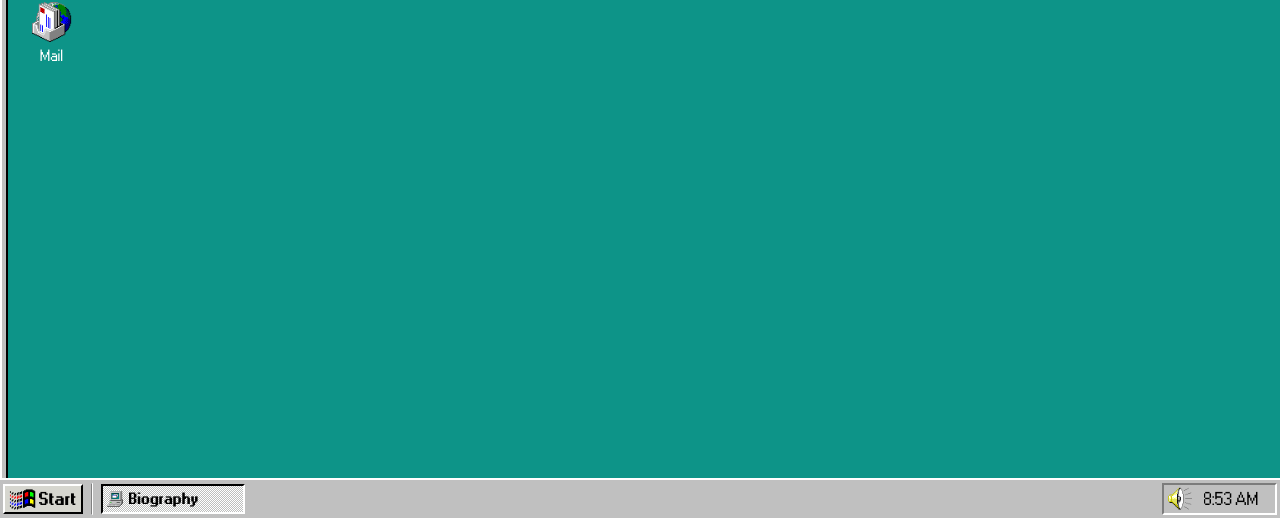
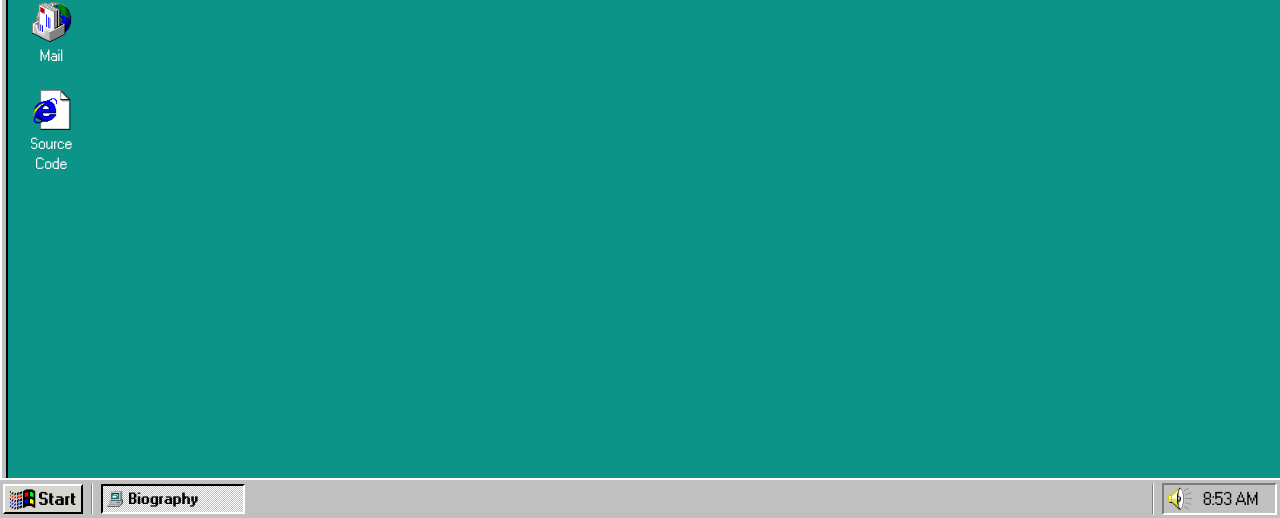
Before and after one commit to premkumar5012002/windows-98-portfolio, a Next.js app: page / in a window 1280 px wide. Shown: the part 282-800 px from the top of the page. Built offline with nearby package versions, Linux system fonts and the light colour scheme; some icons are missing.

Commit message:
Added Source code icon to desktop & fixed taskbar layout issue.

```diff
--- a/src/components/DesktopView/index.tsx
+++ b/src/components/DesktopView/index.tsx
@@ -12,6 +12,7 @@
 import { Resume } from "../Apps/Resume";
 import { Projects } from "../Apps/Projects";
 import { Mail } from "../Apps/Mail";
+import Link from "next/link";
 
 export const DesktopView = () => {
   const { openedWindows, openWindow } = useWindowStore();
@@ -23,7 +24,8 @@
       {
         label: "Biography",
         imageSrc: "/icons/computer.png",
-        onDoubleClick: () => {
+        altImage: "Computer",
+        onOpen: () => {
           openWindow({
             id: "biography",
             title: "Biography",
@@ -39,7 +41,8 @@
       {
         label: "Résumé",
         imageSrc: "/icons/document.png",
-        onDoubleClick: () => {
+        altImage: "Document",
+        onOpen: () => {
           openWindow({
             id: "résumé",
             title: "Résumé",
@@ -55,7 +58,8 @@
       {
         label: "Projects",
         imageSrc: "/icons/briefcase.png",
-        onDoubleClick: () => {
+        altImage: "Briefcase",
+        onOpen: () => {
           openWindow({
             id: "projects",
             title: "Projects",
@@ -71,7 +75,8 @@
       {
         label: "Mail",
         imageSrc: "/icons/mail.png",
-        onDoubleClick: () => {
+        altImage: "Mail",
+        onOpen: () => {
           openWindow({
             id: "mail",
             title: "Mail",
@@ -92,6 +97,12 @@
       {ICONS.map((desktopIcon) => (
         <DesktopItem key={desktopIcon.label} {...desktopIcon} />
       ))}
+      <DesktopItemLink
+        label="Source Code"
+        imageSrc="/icons/internet.png"
+        altImage="Internet"
+        href="https://github.com/premkumar5012002/portfolio"
+      />
     </div>
   );
 };
@@ -99,15 +110,17 @@
 const DesktopItem: FC<{
   label: string;
   imageSrc: string;
-  onDoubleClick?: () => void;
-}> = ({ label, imageSrc, onDoubleClick }) => {
+  altImage: string;
+  onOpen?: () => void;
+}> = ({ label, imageSrc, altImage, onOpen }) => {
   return (
     <button
-      className="group flex w-16 flex-col items-center gap-1 text-sm text-white"
-      onDoubleClick={onDoubleClick}
+      className="group flex w-16 flex-col items-center gap-1 text-center text-sm text-white"
+      onTouchStart={onOpen}
+      onDoubleClick={onOpen}
     >
       <div className="group-focus:brightness-[30%] group-focus:contrast-[0.9] group-focus:grayscale group-focus:-hue-rotate-180 group-focus:saturate-[400%] group-focus:sepia group-focus:filter">
-        <Image priority src={imageSrc} width={40} height={40} alt={label} />
+        <Image priority src={imageSrc} width={40} height={40} alt={altImage} />
       </div>
       <span className="group-focus:bg-accent group-focus:outline-dotted group-focus:outline-1">
         {label}
@@ -115,3 +128,29 @@
     </button>
   );
 };
+
+const DesktopItemLink: FC<{
+  label: string;
+  imageSrc: string;
+  altImage: string;
+  href: string;
+}> = ({ label, imageSrc, altImage, href }) => {
+  const onOpen = () => {
+    open(href, "_blank");
+  };
+
+  return (
+    <button
+      onTouchStart={onOpen}
+      onDoubleClick={onOpen}
+      className="group flex w-16 flex-col items-center justify-center gap-1 text-center text-sm text-white"
+    >
+      <div className="group-focus:brightness-[30%] group-focus:contrast-[0.9] group-focus:grayscale group-focus:-hue-rotate-180 group-focus:saturate-[400%] group-focus:sepia group-focus:filter">
+        <Image priority src={imageSrc} width={40} height={40} alt={altImage} />
+      </div>
+      <span className="group-focus:bg-accent group-focus:outline-dotted group-focus:outline-1">
+        {label}
+      </span>
+    </button>
+  );
+};
--- a/src/components/TaskBar/index.tsx
+++ b/src/components/TaskBar/index.tsx
@@ -16,6 +16,7 @@
       <StartMenuButton />
       <div className="h-full border border-l-[#808080] border-r-white" />
       <RunningApps />
+      <div className="h-full border border-l-[#808080] border-r-white" />
       <SystemTray />
     </div>
   );
@@ -63,16 +64,20 @@
   };
 
   return (
-    <div className="flex w-full gap-1.5 overflow-clip">
+    <div
+      className={cn("grid w-full gap-1 md:flex md:gap-1.5")}
+      style={{
+        gridTemplateColumns: `repeat(${openedWindows.length}, minmax(0, 1fr))`,
+      }}
+    >
       {openedWindowsOrder.map((windowId) => {
         const window = openedWindows.find((window) => window.id === windowId);
-
         if (window && window.altImage && window.imageSrc) {
           return (
             <button
               key={window.id}
               className={cn(
-                "flex h-[30px] w-full max-w-28 items-center gap-1.5 border-2 border-black pl-1 text-xs font-bold md:max-w-36 md:text-sm",
+                "flex h-[30px] w-full max-w-28 items-center gap-1.5 overflow-clip border-2 border-black px-1 text-xs font-bold md:max-w-36 md:text-sm",
                 window.isMinimized || focusedWindow.id !== window.id
                   ? "border-l-white border-t-white bg-[#d6d6cf]"
                   : "active-window border-b-white border-r-white",
@@ -108,7 +113,7 @@
       <div className="relative mr-1.5 h-5 w-5 md:mr-3 md:h-6 md:w-6">
         <Image priority fill alt="Sound" src="/icons/sound.png" />
       </div>
-      <p suppressContentEditableWarning className="truncate">
+      <p className="text-nowrap">
         {time.toLocaleTimeString("en-US", {
           hour: "numeric",
           minute: "numeric",
```
